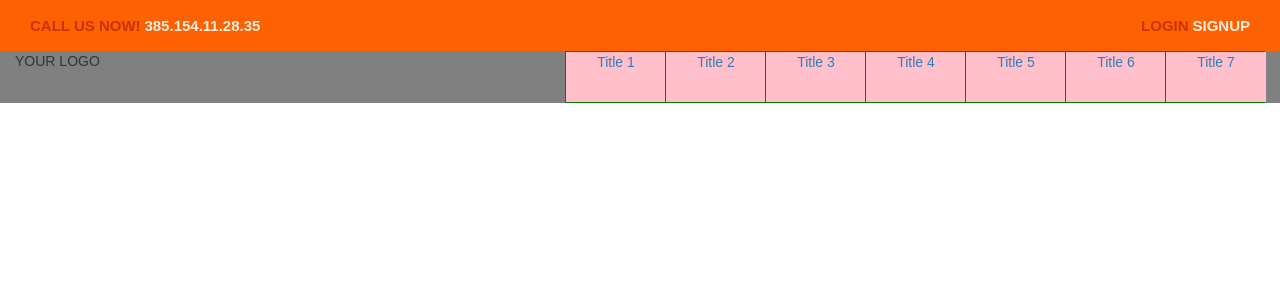
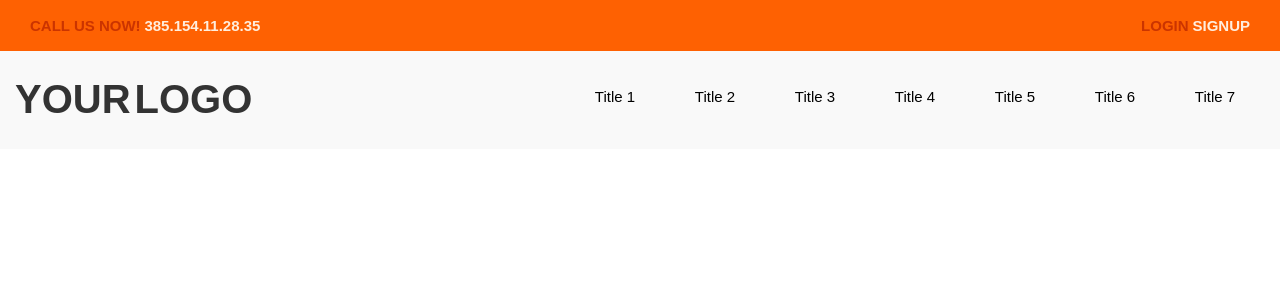
Before and after one commit to bezp/learning_site, a Django app: page /uiux/ in a window 1280 px wide. Shown: the top 300 px of the page. Run offline with Django 3.2, Linux system fonts and the light colour scheme; some libraries are stand-ins or nearby versions.

Commit message:
alignment and styling

```diff
--- a/uiux/templates/uiux/coalition.html
+++ b/uiux/templates/uiux/coalition.html
@@ -40,7 +40,8 @@ body {
 
 
 .grey-container {
-    background-color: grey;
+    background-color: #F9F9F9;
+    padding: 20px 0;
 }
 
 .grey-container div {
@@ -48,10 +49,15 @@ body {
 }
 
 
-
+.grey-left span {
+    font-size: 40px;
+    font-weight: bold;
+}
 
 .grey-right {
     float: right;
+    padding: 15px 0;
+
 }
 
 .main-navigation, .sub1, .sub2 {
@@ -67,13 +73,14 @@ body {
 .main-navigation a {
     text-decoration: none;
     display: block;
-    width: 100px;
-    height: 50px;
-    background-color: pink;
+    width: 100%;
+    color: black;
+    font-size: 15px;
+    background-color: ; <!--pink-->
 
 }
 .main-navigation .sub1 li, .main-navigation > li {
-    border: 1px solid green;
+    <!--border: 1px solid green;-->
 
 }
 .main-navigation .sub1 a {
```
Also changed, not shown: other parts of uiux/templates/uiux/coalition.html (+43 -21 lines). Lines whose indentation alone changed are shown as unchanged.
